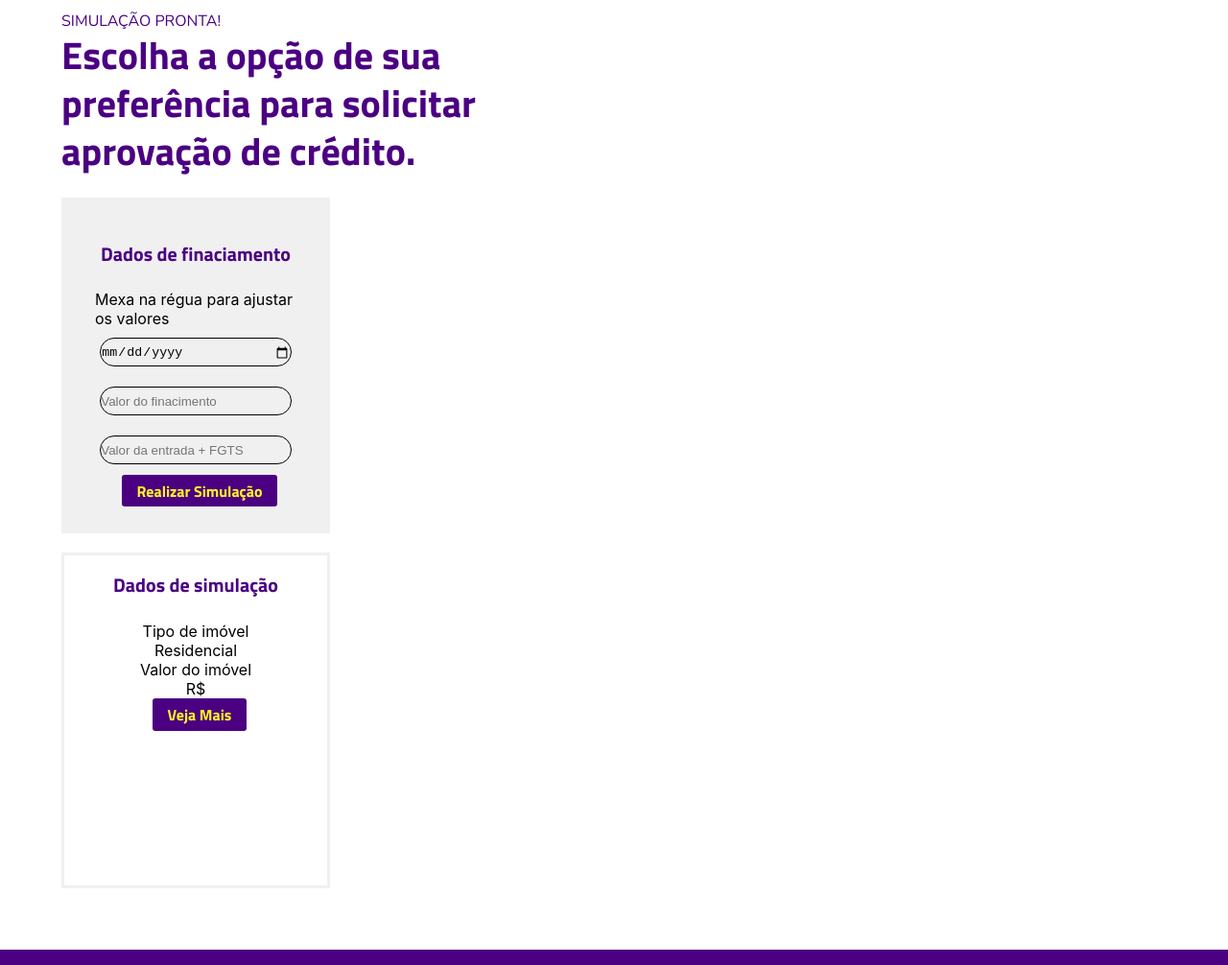
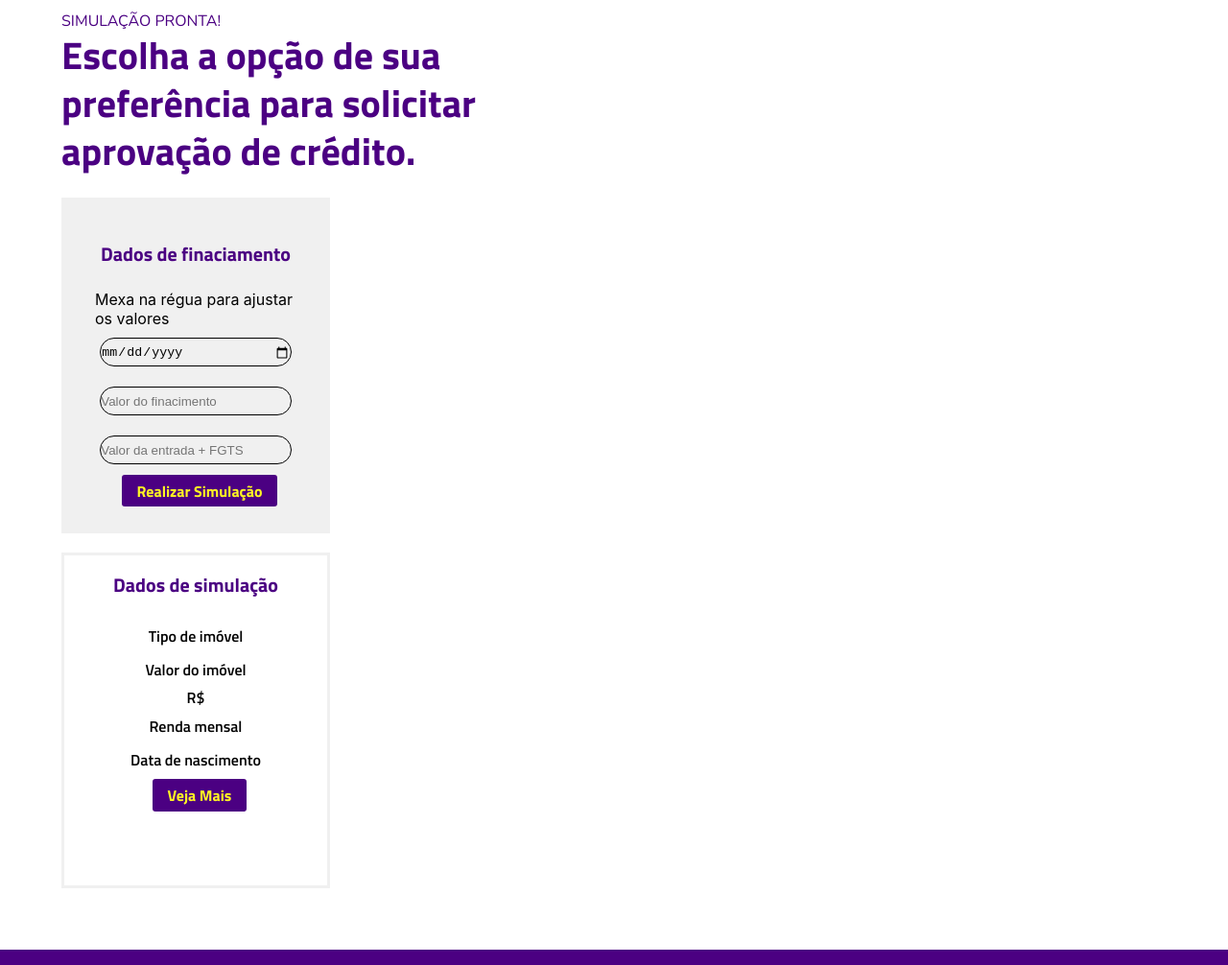
Before and after one commit to GustavoHenriqueFerreira/Finky, a React app in the folder finky-ui/: page / in a window 1280 px wide. Shown: the part 91-1097 px from the top of the page at 96% size. Built offline with nearby package versions, Linux system fonts and the light colour scheme.

Commit message:
mvp pronto

```diff
--- a/finky-ui/src/assets/css/home.css
+++ b/finky-ui/src/assets/css/home.css
@@ -230,6 +230,14 @@ th {
     border: 1px solid #000;
 }
 
+.simulacao_texto{
+    text-align: center;
+    font-family: 'Titillium Web', sans-serif;
+    font-size: 16px;
+    font-weight: 600;
+    margin: 1%;
+}
+
 .fundo_cinza{
     background-color: #c6c6c6;
 }
--- a/finky-ui/src/pages/home/App.js
+++ b/finky-ui/src/pages/home/App.js
@@ -71,7 +71,7 @@ function App() {
               className="input_modal" />
 
           </div>
-          <button className='btn_salvar'>Salvar</button>
+          <button className='btn_salvar' onClick={hide}>Salvar</button>
         </div>
       </div>
     </React.Fragment>, document.body
@@ -119,10 +119,13 @@ function App() {
                 <h2>Dados de simulação</h2>
                 <div className='alinhamento_simulacao'>
                   <p className='simulacao_texto'>Tipo de imóvel</p>
-                  <p className='infos_simulacao'>Residencial</p>
-
+                  <p className='simulacao_texto'>{tipoImovel}</p>
                   <p className='simulacao_texto'>Valor do imóvel</p>
-                  <p className='infos_simulacao'>R$ {valorImovel}</p>
+                  <p className='simulacao_texto'>R$ {valorImovel}</p>
+                  <p className='simulacao_texto'>Renda mensal</p>
+                  <p className='simulacao_texto'>{rendaMensal}</p>
+                  <p className='simulacao_texto'>Data de nascimento</p>
+                  <p className='simulacao_texto'>{dataNascimento}</p>
                   <button className="btn" onClick={toggle}>Veja Mais</button>
                   <Modal
                     isShowing={isShowing}
```
